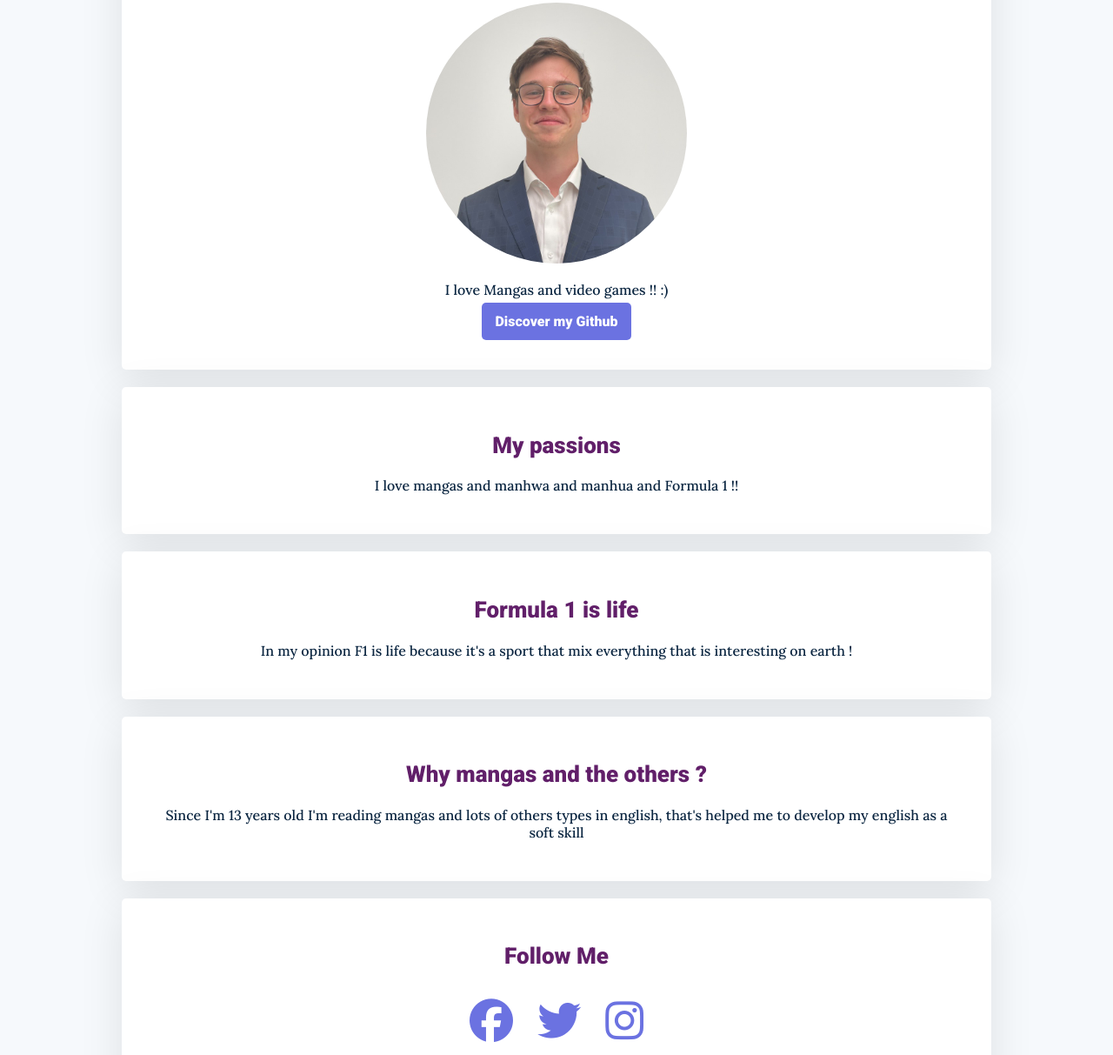
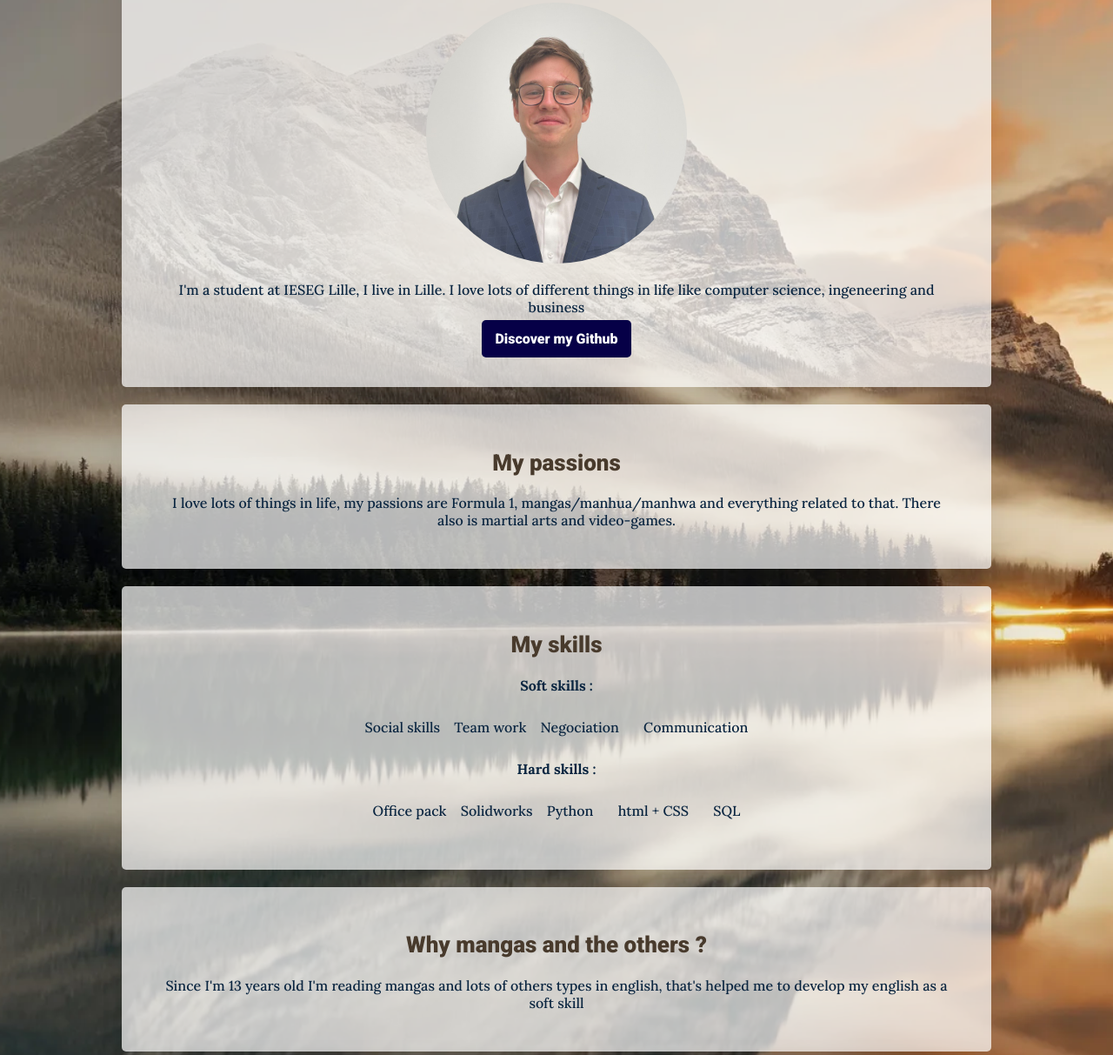
Before and after one commit to Aiita/Le_Wagon_IESEG, a plain HTML site: page index.html in a window 1280 px wide. Shown: the part 152-1365 px from the top of the page at 87% size. Drawn offline with Linux system fonts and the light colour scheme; a web font is replaced by a local one.

Commit message:
update 1

```diff
--- a/index.html
+++ b/index.html
@@ -12,15 +12,15 @@
 	<title>Amaury Tissot's profile</title>
 </head>
 
-<body background="C:\Users\amaur\Documents\IESEG\Année 1\Le wagon\my_profil\images\landscape.jpg">
+<body>
 	<div class="div_principal">
 
 		<div class="div_classic">
 
-			<h1 class="text_center">Hello, I'm Amaury :)</h1>
+			<h1 class="text_center">My profile page</h1>
 			<img src="images/profile2.jpg" alt="Amaury Tissot" class="img_circle">
 			<p>
-				I love Mangas and video games !! :)
+				I'm a student at IESEG Lille, I live in Lille. I love lots of different things in life like computer science, ingeneering and business
 
 			</p>
 
@@ -32,14 +32,50 @@
 		<div class="div_classic">
 			<h2>My passions</h2>
 			<p>
-				I love mangas and manhwa and manhua and Formula 1 !!
+				I love lots of things in life, my passions are Formula 1, mangas/manhua/manhwa and everything related to that. There also is martial arts and video-games.
 			</p>
 		</div>
 
 		<div class="div_classic">
-			<h2>Formula 1 is life</h2>
-			<p>
-			In my opinion F1 is life because it's a sport that mix everything that is interesting on earth !
+			<h2>My skills</h2>
+			<p class="text_weight">
+				Soft skills :
+				<ul class="list_inlign">
+					<li>
+						Social skills
+					</li>
+						Team work
+					<li>
+						Negociation
+					</li>
+
+					<li>
+						Communication
+					</li>
+
+				</ul>
+
+			</p>
+
+			<p class="text_weight">
+				Hard skills :
+				<ul class="list_inlign">
+					<li>
+						Office pack
+					</li>
+						Solidworks
+					<li>
+						Python
+					</li>
+					<li>
+						html + CSS
+					</li>
+
+					<li>
+						SQL
+					</li>
+
+				</ul>
 			</p>
 
 		</div>
--- a/style.css
+++ b/style.css
@@ -3,9 +3,13 @@ body {
 	background: #F6F9FC;
 	color: #0A2540;
 	font-family: 'Lora', serif;
+	background: url(images/landscape.jpg);
+	background-repeat: no-repeat;
+	background-size: cover;
+	background-position: center;
 }
 
-h1, h2, h3 {
+h1, h2 {
 	font-family: 'Roboto', sans-serif;
 }
 h1 {
@@ -17,17 +21,12 @@ h1 {
 }
 
 h2 {
-	color: #611F69;
+	color: #483A2C;
 	font-size: 26px;
 	font-weight: 700;
 
 }
 
-h3 {
-	color: #611F69;
-	font-size: 26px;
-	font-weight: 700;
-}
 
 a {
 	text-decoration: none;
@@ -51,7 +50,7 @@ a:hover {
 
 .div_classic{
 	border-radius: 5px;
-	background: white;
+	background: rgba(255, 255, 255, 0.7);
 	border: 2px rgba(0, 0, 0, 0.1);
 	box-shadow: 0px 10px 50px rgba(0, 0, 0, 0.1);
 	padding: 30px 50px;
@@ -66,7 +65,7 @@ a:hover {
 
 
 .btn_blue {
-	background-color: #6B72E1;
+	background-color: #060047;
 	color: white;
 	padding: 12px 15px;
 	border-radius: 5px;
@@ -74,8 +73,8 @@ a:hover {
 }
 
 .btn_blue:hover {
-	background-color: black;
-	color: white;
+	background-color: rgba(255, 255, 255, 0.4);
+	color: black;
 }
 
 
@@ -107,6 +106,10 @@ a:hover {
 	font-size: 50px;
 }
 
-body{
-	background-image: url("..\landscape.jpg");
+.text_justify{
+	text-align: justify;
 }
+
+.text_weight{
+	font-weight: bold;
+}
```
